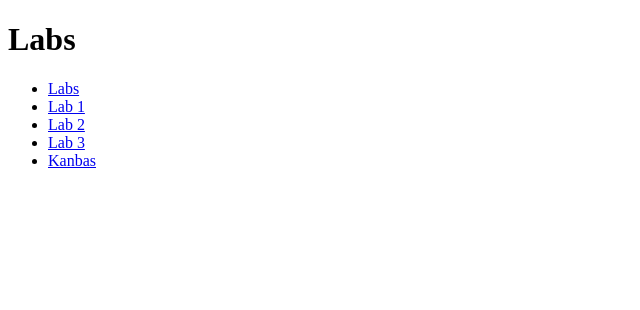
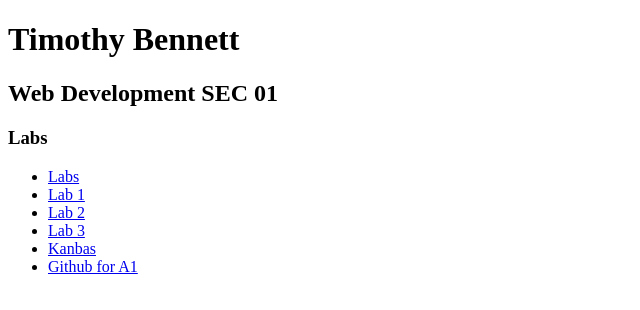
Before and after one commit to tntmancer/kanbas-react-web-app, a React (Create React App) app: page /#/Labs in a window 1280 px wide. Shown: the top 310 px of the page, without its empty margins (0-640 px from the left). Built offline with nearby package versions, Linux system fonts and the light colour scheme.

Commit message:
Added name and github for A1

```diff
--- a/src/Kanbas/Courses/Assignments/index.tsx
+++ b/src/Kanbas/Courses/Assignments/index.tsx
@@ -21,7 +21,7 @@ export default function Assignments() {
           <li className="wd-assignment-list-item">
             <a className="wd-assignment-link"
               href="#/Kanbas/Courses/1234/Assignments/123">
-              A3 - CSS + Bootstrap
+              A2 - CSS + Bootstrap
             </a>
             <p>Multiple Modules | <b>Not available until</b> May 13 at 12:00 am |
                 <b>Due</b> May 20 at 11:59pm | 100 pts
@@ -30,7 +30,7 @@ export default function Assignments() {
           <li className="wd-assignment-list-item">
             <a className="wd-assignment-link"
               href="#/Kanbas/Courses/1234/Assignments/123">
-              A3 - CSS + Bootstrap
+              A3 - JavaScript + React
             </a>
             <p>Multiple Modules | <b>Not available until</b> May 20 at 12:00 am |
                 <b>Due</b> May 27 at 11:59pm | 100 pts
--- a/src/Labs/TOC.tsx
+++ b/src/Labs/TOC.tsx
@@ -6,6 +6,7 @@ export default function TOC() {
         <li><a id="wd-a2" href="#/Labs/Lab2">Lab 2</a></li>
         <li><a id="wd-a3" href="#/Labs/Lab3">Lab 3</a></li>
         <li><a id="wd-k"  href="#/Kanbas">Kanbas</a></li>
+        <li><a id="wd-github" href="https://github.com/tntmancer/kanbas-react-web-app">Github for A1</a></li>
       </ul>
     );
   }
--- a/src/Labs/index.tsx
+++ b/src/Labs/index.tsx
@@ -6,7 +6,9 @@ import Lab3 from "./Lab3";
 export default function Labs() {
   return (
     <div>
-      <h1>Labs</h1>
+      <h1>Timothy Bennett</h1>
+      <h2>Web Development SEC 01</h2>
+      <h3>Labs</h3>
       <TOC />
       <Routes>
         <Route path="Lab1" element={<Lab1 />} />
```
